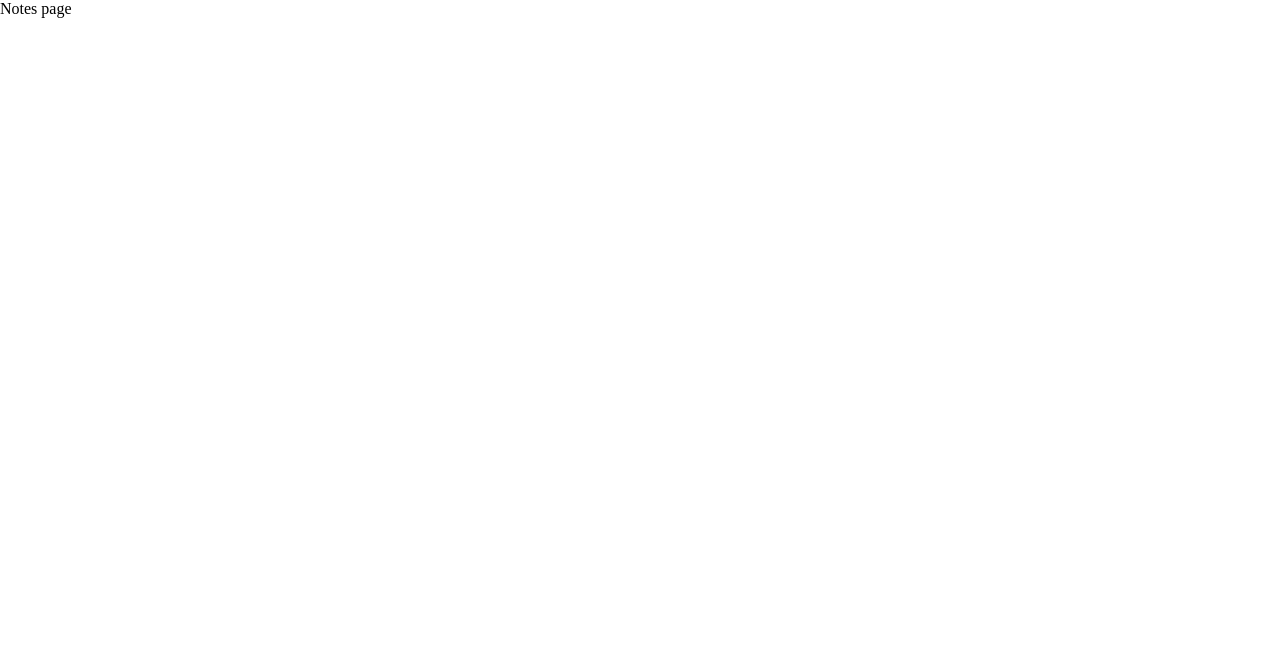
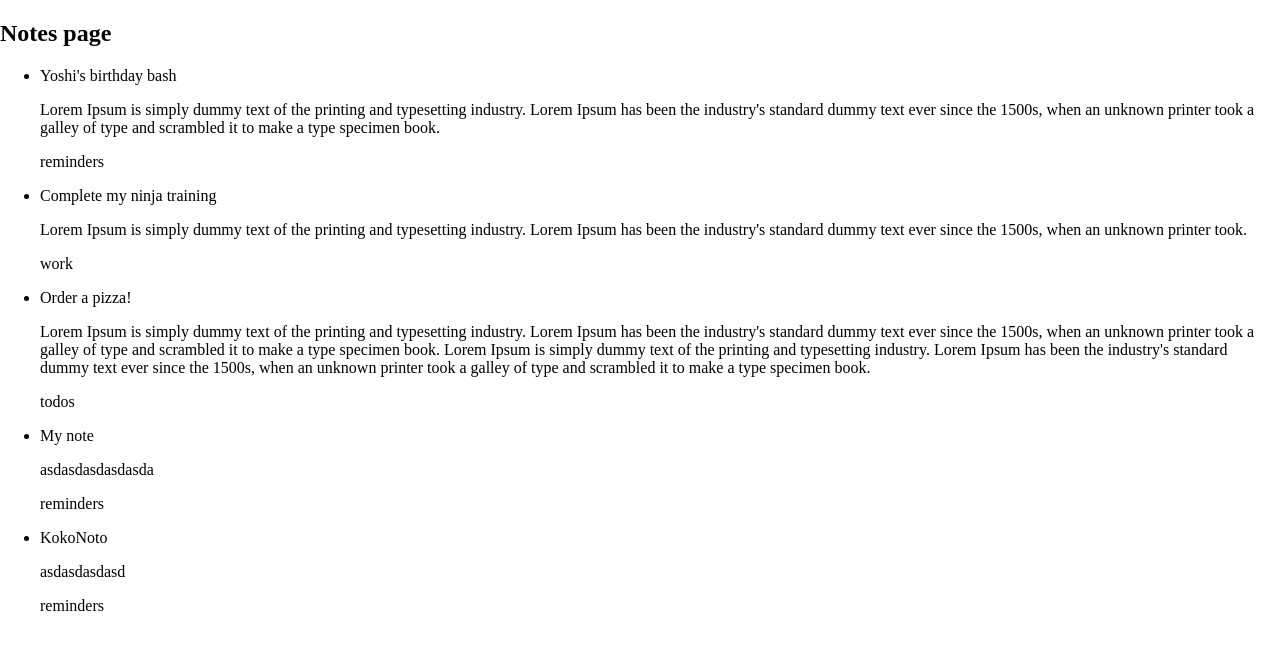
Before and after one commit to Mayamee/Notes, a React (Create React App) app: page / in a window 1280 px wide. Shown: the top 650 px of the page. Built offline with nearby package versions, Linux system fonts and the light colour scheme; data requests are answered from the project's data file.

Commit message:
json server and requests

```diff
--- /dev/null
+++ b/data/db.json
@@ -0,0 +1,34 @@
+{
+  "notes": [
+    {
+      "title": "Yoshi's birthday bash",
+      "details": "Lorem Ipsum is simply dummy text of the printing and typesetting industry. Lorem Ipsum has been the industry's standard dummy text ever since the 1500s, when an unknown printer took a galley of type and scrambled it to make a type specimen book.",
+      "category": "reminders",
+      "id": 1
+    },
+    {
+      "title": "Complete my ninja training",
+      "details": "Lorem Ipsum is simply dummy text of the printing and typesetting industry. Lorem Ipsum has been the industry's standard dummy text ever since the 1500s, when an unknown printer took.",
+      "category": "work",
+      "id": 2
+    },
+    {
+      "title": "Order a pizza!",
+      "details": "Lorem Ipsum is simply dummy text of the printing and typesetting industry. Lorem Ipsum has been the industry's standard dummy text ever since the 1500s, when an unknown printer took a galley of type and scrambled it to make a type specimen book.\nLorem Ipsum is simply dummy text of the printing and typesetting industry. Lorem Ipsum has been the industry's standard dummy text ever since the 1500s, when an unknown printer took a galley of type and scrambled it to make a type specimen book.",
+      "category": "todos",
+      "id": 3
+    },
+    {
+      "title": "My note",
+      "details": "asdasdasdasdasda",
+      "category": "reminders",
+      "id": 4
+    },
+    {
+      "title": "KokoNoto",
+      "details": "asdasdasdasd",
+      "category": "reminders",
+      "id": 5
+    }
+  ]
+}
--- a/package.json
+++ b/package.json
@@ -14,6 +14,7 @@
     "@types/node": "^16.7.13",
     "@types/react": "^18.0.0",
     "@types/react-dom": "^18.0.0",
+    "axios": "^0.27.2",
     "react": "^18.2.0",
     "react-dom": "^18.2.0",
     "react-router-dom": "6",
@@ -24,6 +25,7 @@
   },
   "scripts": {
     "start": "react-scripts start",
+    "start-json-sever": "json-server --watch data/db.json --port 8888",
     "update": "yarn install",
     "build": "react-scripts build",
     "test": "react-scripts test",
@@ -46,5 +48,8 @@
       "last 1 firefox version",
       "last 1 safari version"
     ]
+  },
+  "devDependencies": {
+    "json-server": "^0.17.0"
   }
 }
--- /dev/null
+++ b/src/http/axios.ts
@@ -0,0 +1,7 @@
+import axios from "axios";
+
+const API_URL = "http://localhost:8888";
+
+const $api = axios.create({ baseURL: API_URL });
+
+export default $api;
--- /dev/null
+++ b/src/models/INote.ts
@@ -0,0 +1,5 @@
+export default interface INote {
+  title: string;
+  details: string;
+  category: string;
+}
--- /dev/null
+++ b/src/models/INoteResponse.ts
@@ -0,0 +1,6 @@
+export default interface INoteResponse {
+  title: string;
+  details: string;
+  category: string;
+  id: number;
+}
--- a/src/pages/Create/Create.tsx
+++ b/src/pages/Create/Create.tsx
@@ -10,16 +10,19 @@ import {
 import { Container } from "@mui/system";
 import { KeyboardArrowRight } from "@mui/icons-material";
 import { Radio, RadioGroup } from "@mui/material";
+import NoteService from "../../services/NoteService";
+import { useNavigate } from "react-router-dom";
 interface CreateProps {}
 
 const Create: FunctionComponent<CreateProps> = () => {
+  const navigate = useNavigate();
   const [title, setTitle] = useState("");
   const [details, setDetails] = useState("");
 
   const [titleError, setTitleError] = useState(false);
   const [detailsError, setDetailsError] = useState(false);
 
-  const [cathegory, setCathegory] = useState("todos");
+  const [category, setCategory] = useState("todos");
 
   const handleSubmit: React.FormEventHandler<HTMLFormElement> = (event) => {
     event.preventDefault();
@@ -29,14 +32,16 @@ const Create: FunctionComponent<CreateProps> = () => {
 
     if (details === "") setDetailsError(true);
 
-    if (title && details) {
-      console.log({ title, details, cathegory });
+    if (title && details && category) {
+      NoteService.addNote({ title, details, category }).then((res) => {
+        navigate("/");
+      });
     }
   };
 
-  const cathegoryHandler: React.ChangeEventHandler<HTMLInputElement> = ({
+  const categoryHandler: React.ChangeEventHandler<HTMLInputElement> = ({
     target: { value },
-  }) => setCathegory(value);
+  }) => setCategory(value);
 
   return (
     <div className="Create">
@@ -80,15 +85,15 @@ const Create: FunctionComponent<CreateProps> = () => {
           >
             <FormLabel
               sx={{ transition: "color 0.3s ease" }}
-              id="form-cathegory"
+              id="form-category"
               color="secondary"
             >
-              Notes cathegory
+              Notes category
             </FormLabel>
             <RadioGroup
-              aria-labelledby="form-cathegory"
-              onChange={cathegoryHandler}
-              value={cathegory}
+              aria-labelledby="form-category"
+              onChange={categoryHandler}
+              value={category}
             >
               <FormControlLabel
                 value={"money"}
--- a/src/pages/Notes/Notes.tsx
+++ b/src/pages/Notes/Notes.tsx
@@ -1,9 +1,33 @@
-import { FunctionComponent } from "react";
+import { FunctionComponent, useEffect, useState } from "react";
+import INoteResponse from "../../models/INoteResponse";
+import NoteService from "../../services/NoteService";
 
 interface NotesProps {}
 
 const Notes: FunctionComponent<NotesProps> = () => {
-  return <div className="Notes">Notes page</div>;
+  const [noteList, setNoteList] = useState<INoteResponse[] | null>(null);
+  useEffect(() => {
+    NoteService.getAllNotes().then((res) => {
+      setNoteList(res.data);
+      console.log(res.data);
+    });
+  }, []);
+  return (
+    <div className="Notes">
+      <h2>Notes page</h2>
+      {noteList && (
+        <ul>
+          {noteList.map((note, index) => (
+            <li key={`${note.title}-${index}`}>
+              <p>{note.title}</p>
+              <p>{note.details}</p>
+              <p>{note.category}</p>
+            </li>
+          ))}
+        </ul>
+      )}
+    </div>
+  );
 };
 
 export default Notes;
--- /dev/null
+++ b/src/services/NoteService.ts
@@ -0,0 +1,17 @@
+import $api from "../http/axios";
+import INote from "../models/INote";
+import INoteResponse from "../models/INoteResponse";
+import { AxiosResponse } from "axios";
+
+export default class NoteService {
+  static getAllNotes(): Promise<AxiosResponse<INoteResponse[]>> {
+    return $api.get("notes");
+  }
+  static addNote(data: INote): Promise<AxiosResponse> {
+    return $api.post("notes", data, {
+      headers: {
+        "Content-type": "application/json",
+      },
+    });
+  }
+}
```
Also changed, not shown: 1 other file (tests, documents, lock files or other folders).
